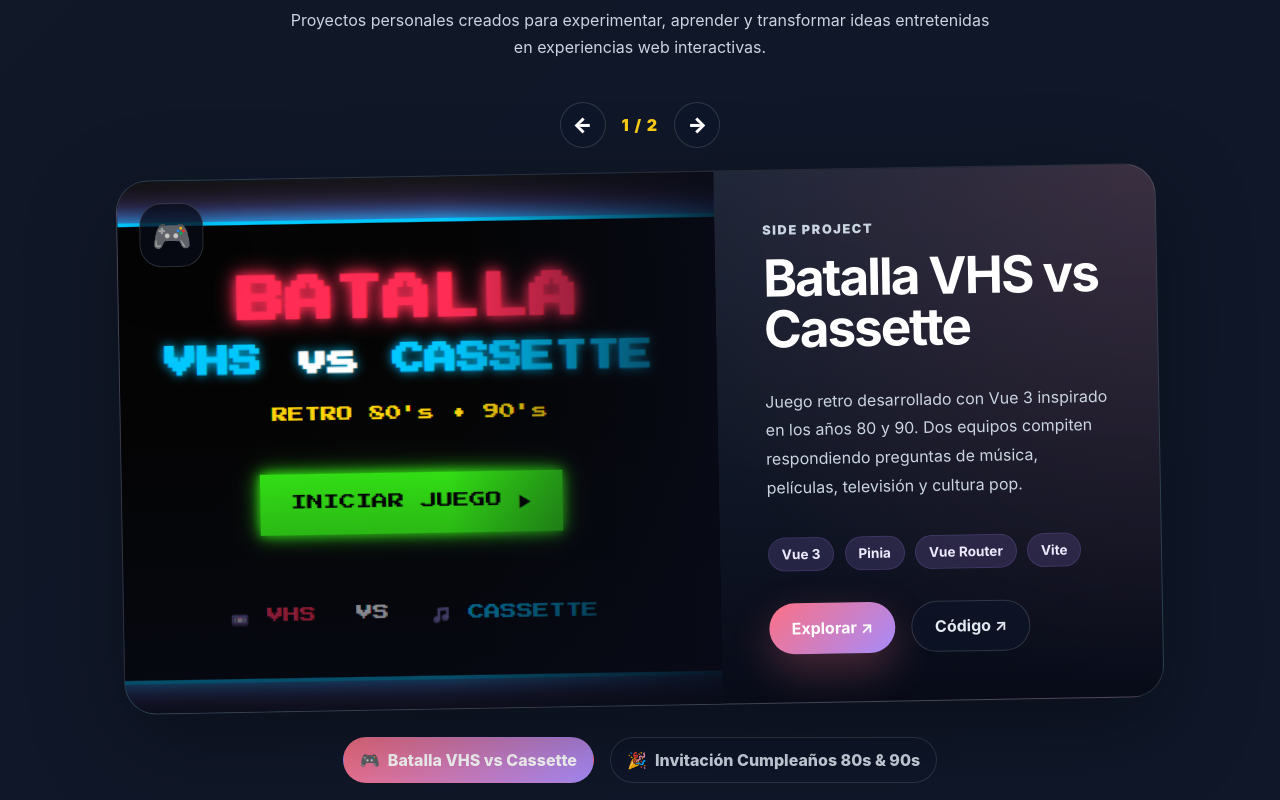
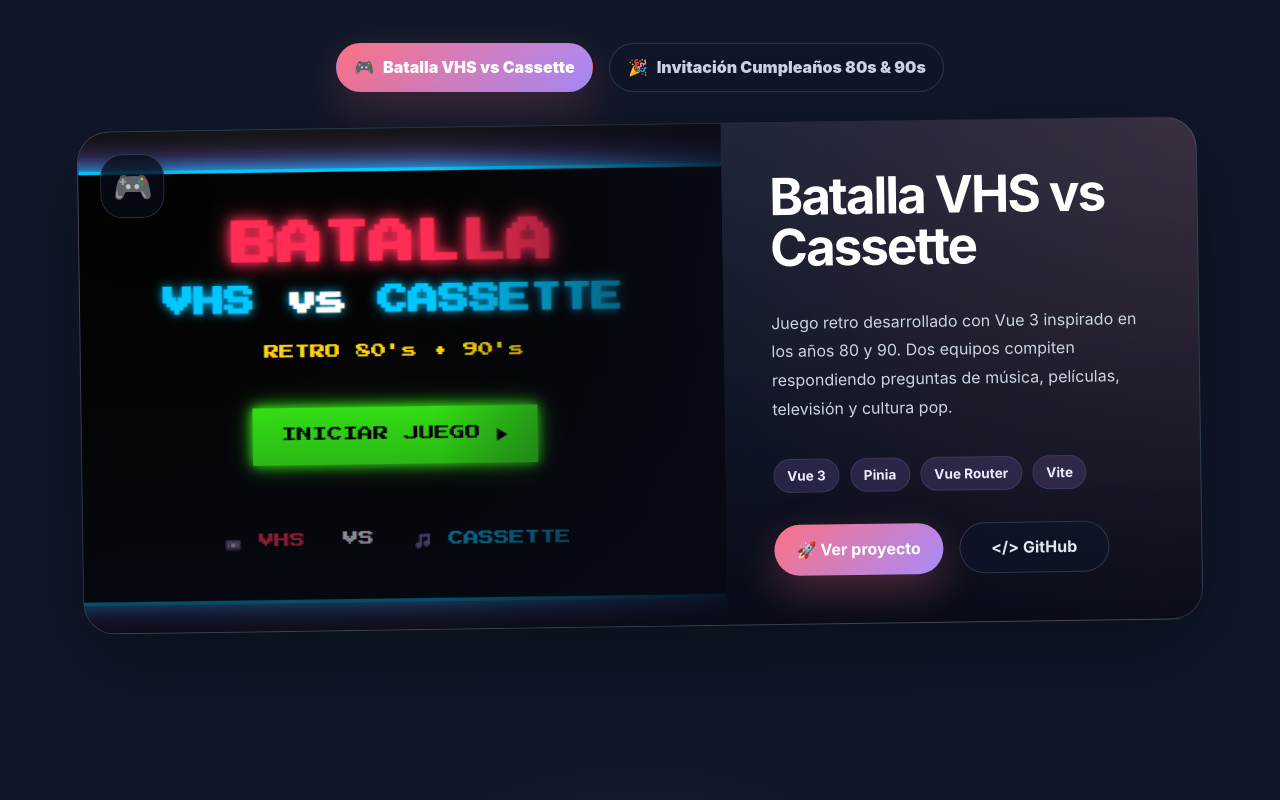
Before and after one commit to Paula-front/portafolio-paula, a Vue app: page / in a window 1280 px wide. Shown: the part 5300-6100 px from the top of the page. Built offline with nearby package versions, Linux system fonts and the light colour scheme.

Commit message:
style: refinar laboratorio creativo

```diff
--- a/src/components/sections/LaboratorySection.vue
+++ b/src/components/sections/LaboratorySection.vue
@@ -5,20 +5,6 @@ import { laboratoryProjects } from '../../data/laboratory'
 const activeIndex = ref(0)
 
 const activeProject = computed(() => laboratoryProjects[activeIndex.value])
-
-const nextProject = () => {
-  activeIndex.value =
-    activeIndex.value === laboratoryProjects.length - 1
-      ? 0
-      : activeIndex.value + 1
-}
-
-const previousProject = () => {
-  activeIndex.value =
-    activeIndex.value === 0
-      ? laboratoryProjects.length - 1
-      : activeIndex.value - 1
-}
 
 const selectProject = (index) => {
   activeIndex.value = index
@@ -29,35 +15,24 @@ const selectProject = (index) => {
   <section id="laboratorio" class="section laboratory">
     <div class="section-header laboratory__header">
       <p class="section-label">Laboratorio Creativo</p>
-      <h2>Ideas que nacen jugando con código</h2>
+      <h2>Aquí las ideas toman forma</h2>
       <p>
-        Proyectos personales creados para experimentar, aprender y transformar
-        ideas entretenidas en experiencias web interactivas.
+        No todos los proyectos nacen para resolver un problema. Algunos existen
+        simplemente porque son demasiado entretenidos como para no construirlos.
       </p>
     </div>
 
-    <div class="laboratory__showcase">
-      <div class="laboratory__controls">
+    <div class="laboratory__tabs" aria-label="Seleccionar proyecto del laboratorio">
       <button
+        v-for="(project, index) in laboratoryProjects"
+        :key="project.id"
         type="button"
-          class="laboratory__arrow"
-          aria-label="Proyecto anterior"
-          @click="previousProject"
+        class="laboratory-tab"
+        :class="{ 'laboratory-tab--active': activeIndex === index }"
+        @click="selectProject(index)"
       >
-          ←
-        </button>
-
-        <div class="laboratory__counter">
-          {{ activeIndex + 1 }} / {{ laboratoryProjects.length }}
-        </div>
-
-        <button
-          type="button"
-          class="laboratory__arrow"
-          aria-label="Proyecto siguiente"
-          @click="nextProject"
-        >
-          →
+        <span>{{ project.emoji }}</span>
+        {{ project.title }}
       </button>
     </div>
 
@@ -75,8 +50,6 @@ const selectProject = (index) => {
         </div>
 
         <div class="laboratory-card__content">
-            <p class="laboratory-card__label">Side Project</p>
-
           <h3>{{ activeProject.title }}</h3>
 
           <p>{{ activeProject.description }}</p>
@@ -97,7 +70,7 @@ const selectProject = (index) => {
               rel="noopener noreferrer"
               class="btn btn--primary"
             >
-                Explorar ↗
+              🚀 Ver proyecto
             </a>
 
             <a
@@ -106,26 +79,11 @@ const selectProject = (index) => {
               rel="noopener noreferrer"
               class="btn btn--secondary"
             >
-                Código ↗
+              &lt;/&gt; GitHub
             </a>
           </div>
         </div>
       </article>
     </Transition>
-
-      <div class="laboratory__thumbs" aria-label="Seleccionar proyecto del laboratorio">
-        <button
-          v-for="(project, index) in laboratoryProjects"
-          :key="project.id"
-          type="button"
-          class="laboratory-thumb"
-          :class="{ 'laboratory-thumb--active': activeIndex === index }"
-          @click="selectProject(index)"
-        >
-          <span>{{ project.emoji }}</span>
-          {{ project.title }}
-        </button>
-      </div>
-    </div>
   </section>
 </template>
--- a/src/style.css
+++ b/src/style.css
@@ -2527,3 +2527,117 @@ body::before {
     width: 100%;
   }
 }
+/* =====================================================
+   Laboratorio premium refinado
+   ===================================================== */
+
+.laboratory__tabs {
+  display: flex;
+  justify-content: center;
+  gap: 1rem;
+  flex-wrap: wrap;
+  margin: 0 auto 2rem;
+}
+
+.laboratory-tab {
+  border: 1px solid rgba(226, 232, 240, 0.14);
+  background: rgba(15, 23, 42, 0.68);
+  color: var(--text-soft);
+  border-radius: 999px;
+  padding: 0.85rem 1.1rem;
+  cursor: pointer;
+  font-weight: 900;
+  display: inline-flex;
+  gap: 0.55rem;
+  align-items: center;
+  transition:
+    transform 0.2s ease,
+    border-color 0.2s ease,
+    background 0.2s ease,
+    box-shadow 0.2s ease;
+}
+
+.laboratory-tab:hover {
+  transform: translateY(-3px);
+  border-color: rgba(250, 204, 21, 0.55);
+  background: rgba(250, 204, 21, 0.1);
+}
+
+.laboratory-tab--active {
+  background: linear-gradient(
+    135deg,
+    var(--accent-coral),
+    var(--accent-lavender)
+  );
+  color: #ffffff;
+  border-color: transparent;
+  box-shadow: 0 18px 48px rgba(251, 113, 133, 0.22);
+}
+
+.laboratory-card__label,
+.laboratory__controls,
+.laboratory__counter,
+.laboratory__thumbs {
+  display: none;
+}
+
+.laboratory-card {
+  transform: rotate(-0.8deg);
+}
+
+.laboratory-card:hover {
+  transform: rotate(0deg) translateY(-7px);
+}
+
+.laboratory-card__image {
+  min-height: 460px;
+}
+
+.laboratory-card__content h3 {
+  margin-bottom: 1.2rem;
+}
+
+.laboratory-card__links .btn {
+  min-width: 150px;
+}
+
+.lab-slide-enter-active,
+.lab-slide-leave-active {
+  transition:
+    opacity 0.35s ease,
+    transform 0.35s ease,
+    filter 0.35s ease;
+}
+
+.lab-slide-enter-from {
+  opacity: 0;
+  transform: translateY(22px) scale(0.98) rotate(1deg);
+  filter: blur(4px);
+}
+
+.lab-slide-leave-to {
+  opacity: 0;
+  transform: translateY(-22px) scale(0.98) rotate(-1deg);
+  filter: blur(4px);
+}
+
+@media (max-width: 860px) {
+  .laboratory-card__image {
+    min-height: 320px;
+  }
+
+  .laboratory-card {
+    transform: none;
+  }
+}
+
+@media (max-width: 520px) {
+  .laboratory-tab {
+    width: 100%;
+    justify-content: center;
+  }
+
+  .laboratory-card__image {
+    min-height: 230px;
+  }
+}
```
Lines whose indentation alone changed are shown as unchanged.
